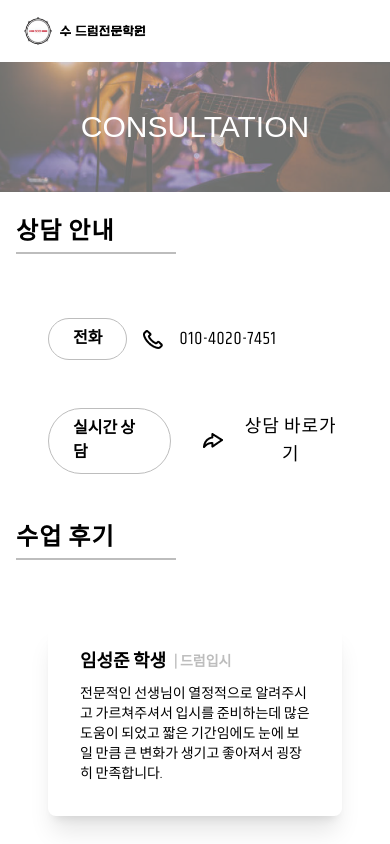
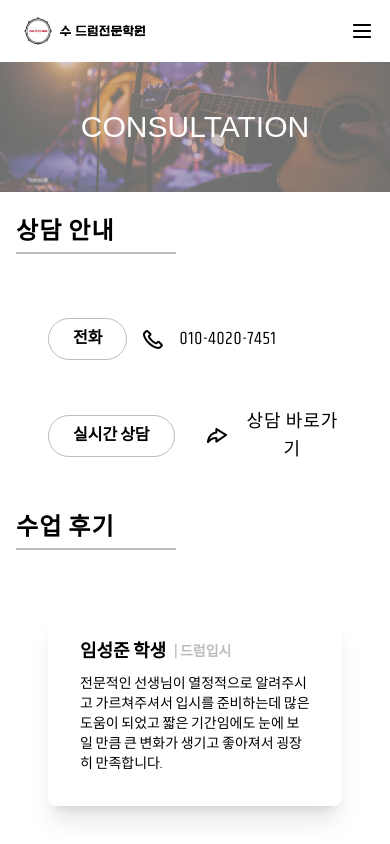
Before and after one commit to artinfokorea/soo-s-drum-village, a Next.js app: page /inquiry in a window 390 px wide. Shown: the top 844 px of the page. Built offline with nearby package versions, Linux system fonts and the light colour scheme; a web font is replaced by a local one.

Commit message:
Upt. mobileDropdown add

```diff
--- a/components/common/DescriptionLabel.tsx
+++ b/components/common/DescriptionLabel.tsx
@@ -6,7 +6,7 @@ interface DescriptionLabelProps {
 
 const DescriptionLabel = ({ title }: DescriptionLabelProps) => {
   return (
-    <p className="px-6 py-2 border-lightgray border rounded-full font-bold ">
+    <p className="px-6 py-2 border-lightgray border rounded-full font-bold whitespace-nowrap">
       {title}
     </p>
   );
--- a/components/direction/Map.tsx
+++ b/components/direction/Map.tsx
@@ -10,7 +10,7 @@ const Map = () => {
       <div className="mt-16 px-8 flex flex-col gap-12">
         <div className="flex items-center gap-4 md:gap-8 text-base md:text-lg">
           <DescriptionLabel title="주소" />
-          <p className="tracking-wider text-lg">
+          <p className="tracking-wider text-base md:text-lg">
             경기 군포시 산본로 323번길 16-31 한솔프라자 5층
           </p>
         </div>
--- a/components/layouts/Header.tsx
+++ b/components/layouts/Header.tsx
@@ -2,7 +2,8 @@
 
 import Image from "next/image";
 import Link from "next/link";
-import React from "react";
+import React, { useState } from "react";
+import MobileDropDown from "./MobileDropDown";
 
 interface MenuItemProps {
   href: string;
@@ -18,9 +19,11 @@ const MenuItem = ({ href, label }: MenuItemProps) => {
 };
 
 const Header = () => {
+  const [isBarOpen, setIsBarOpen] = useState(false);
+
   return (
     <header className="sticky left-0 top-0 z-50 h-[62px] md:h-[90px] py-2 bg-white md:py-0 ">
-      <div className=" max-w-screen-lg mx-auto flex justify-between px-4">
+      <div className=" max-w-screen-lg mx-auto flex justify-between px-4 items-center">
         <Link href="/">
           <div className="relative aspect-[3/1] h-[46px] md:h-[90px]">
             <Image
@@ -37,6 +40,10 @@ const Header = () => {
           <MenuItem href="/inquiry" label="상담게시판" />
           <MenuItem href="/direction" label="오시는길" />
         </nav>
+        <MobileDropDown
+          isBarOpen={isBarOpen}
+          handleBar={() => setIsBarOpen(!isBarOpen)}
+        />
       </div>
     </header>
   );
--- /dev/null
+++ b/components/layouts/MobileDropDown.tsx
@@ -0,0 +1,69 @@
+import React, { Fragment } from "react";
+import {
+  Menu,
+  MenuButton,
+  MenuItem,
+  MenuItems,
+  Transition,
+} from "@headlessui/react";
+
+import Link from "next/link";
+import { usePathname } from "next/navigation";
+
+interface Props {
+  isBarOpen: boolean;
+  handleBar: () => void;
+}
+
+const DropDownMenu = ({ href, label }: { href: string; label: string }) => {
+  const pathname = usePathname();
+  const isActive = pathname.includes(href);
+
+  return (
+    <MenuItem>
+      <Link
+        href={href}
+        className={`w-full py-2 font-semibold ${isActive && "text-main"}`}
+      >
+        {label}
+      </Link>
+    </MenuItem>
+  );
+};
+
+const MobileDropDown = ({ handleBar, isBarOpen }: Props) => {
+  return (
+    <Menu as={Fragment}>
+      {({ open }) => (
+        <>
+          <MenuButton
+            className="flex focus:outline-none md:hidden"
+            onClick={handleBar}
+          >
+            <img src="/icons/hamburger_icon.png" alt="mobile_menu_icon" />
+          </MenuButton>
+          <Transition
+            show={open}
+            enter="transition-opacity duration-500"
+            enterFrom="opacity-0"
+            enterTo="opacity-100"
+            leave="transition-opacity duration-300"
+            leaveFrom="opacity-100"
+            leaveTo="opacity-0"
+          >
+            <MenuItems
+              static
+              className="mobile-dropdown absolute -left-3 top-8 z-30 mt-3 px-6 flex w-screen flex-col gap-3 bg-white p-4 shadow-sm focus:outline-none"
+            >
+              <DropDownMenu href="/tutor" label="소개" />
+              <DropDownMenu href="/inquiry" label="상담게시판" />
+              <DropDownMenu href="/direction" label="오시는길" />
+            </MenuItems>
+          </Transition>
+        </>
+      )}
+    </Menu>
+  );
+};
+
+export default MobileDropDown;
```
Also changed, not shown: public/icons/hamburger_icon.png (added).
